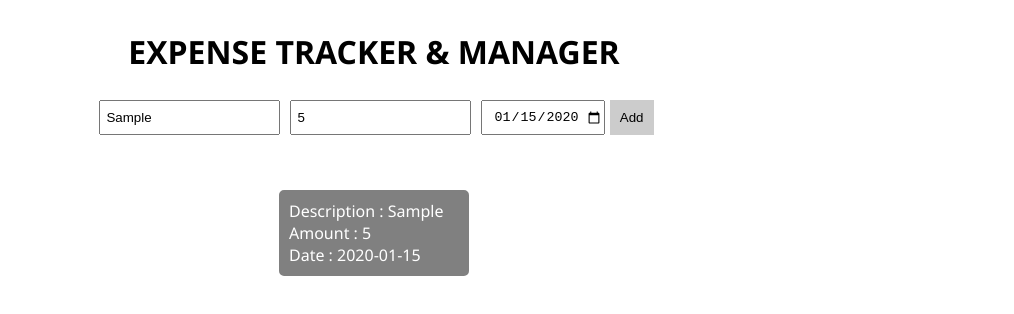
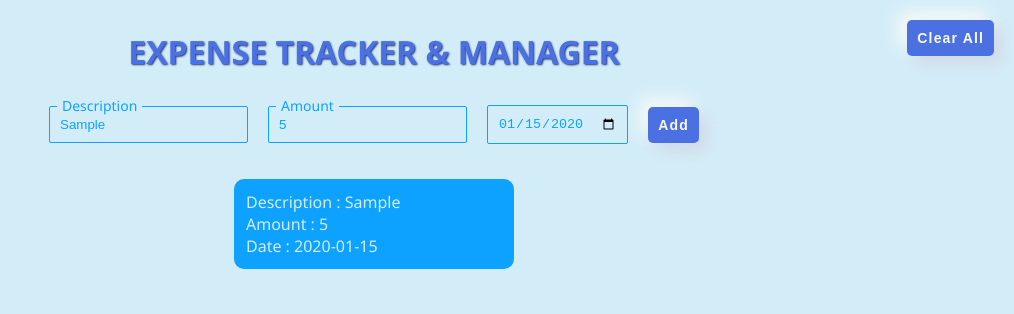
Before and after one commit to D-Ankita/vanillaJs-ExpenseTracker, a plain HTML site: page index.html in a window 1280 px wide. Both pictures are taken after typing "Sample", "5", "2020-01-15" into the empty fields and a click on the button "Add". Shown: the whole page, without its empty margins (266-1280 px from the left). Drawn offline with Linux system fonts and the light colour scheme.

Commit message:
styles added

```diff
--- a/index.html
+++ b/index.html
@@ -4,19 +4,33 @@
     <meta charset="UTF-8" />
     <meta http-equiv="X-UA-Compatible" content="IE=edge" />
     <meta name="viewport" content="width=device-width, initial-scale=1.0" />
-    <title>Expense Tracker</title>
+    <title >Expense Tracker</title>
     <script src="./index.js" defer></script>
     <link rel="stylesheet" href="style.css">
+    <link rel="shortcut icon" href="https://img.icons8.com/3d-fluency/100/000000/money.png" type="image/x-icon">
   </head>
   <body>
-	<h1>EXPENSE TRACKER & MANAGER</h1>
+	<h1 style="color: #4b70e2;text-shadow: 1px 1px 2px #203678;">EXPENSE TRACKER & MANAGER</h1>
+
 	<br>
     <form action="" id="form">
-      <input type="text" placeholder="Description" id="des" required />
-      <input type="number" placeholder="Amount" id="amt" required />
-      <input type="date" id="date" />
+        <div class="input-group">
+          <input type="text" class="input" placeholder=" " id="des" required/>
+          <label class="placeholder">Description</label>
+          </div>
+        <div class="input-group">
+          <input type="number" class="input" placeholder=" " id="amt" required/>
+          <label class="placeholder">Amount</label>
+          </div>
+          <div class="input-group">
+            <input type="date" class="input" placeholder=" " id="date" required/>
+            <label class="placeholder"></label>
+            </div>
+
       <button type="submit">Add</button>
+      <button type="reset" class="resetBtn">Clear All</button>
     </form>
+
     <div id="root">
     </div>
   </body>
--- a/index.js
+++ b/index.js
@@ -1,5 +1,8 @@
 let form = document.getElementById("form");
-let expenseList = [];
+let expenseList = JSON.parse(localStorage.getItem('expenseList')) || [];
+if (JSON.parse(window.localStorage.getItem('expenseList')) !== null) {
+	initialState = JSON.parse(window.localStorage.getItem('expenseList'))
+}
 
 function expense(desc, amt, date) {
   return (expenseObj = {
@@ -9,17 +12,27 @@ function expense(desc, amt, date) {
   });
 }
 
+
+
+
 form.addEventListener("submit", (e) => {
   e.preventDefault();
   let description = e.target.des.value;
   let amount = e.target.amt.value;
   let date = e.target.date.value;
-
   let newExpense = new expense(description, amount, date);
   expenseList.push(newExpense);
   console.log(expenseList);
+  addToLocalStorage(expenseList)
   addExpense();
 });
+
+form.addEventListener("reset",(e)=>{
+  console.log("clicked Clear");
+  expenseList=[]
+  addToLocalStorage(expenseList)
+  document.getElementById("root").innerHTML="";
+})
 
 function addExpense() {
   let div = document.createElement("div");
@@ -36,4 +49,19 @@ function addExpense() {
     div.className = "expense";
     document.getElementById("root").appendChild(div);
   }
+  addToLocalStorage(expenseList)
 }
+
+const addToLocalStorage = (expenseList) => {
+  localStorage.setItem('expenseList', JSON.stringify(expenseList));
+}
+
+const getFromLocalStorage = (expenseList) => {
+  expenseList.forEach((expense)=>{
+    addExpense();
+  })
+}
+
+if (localStorage.getItem('expenseList') !== null){
+  getFromLocalStorage(expenseList);
+}
--- a/style.css
+++ b/style.css
@@ -10,6 +10,7 @@
 	flex-direction: column;
 	font-family: "Segoe UI", Tahoma, Geneva, Verdana, sans-serif;
 	margin-top: 30px;
+	background: #d3edf8;
 }
 form {
 	display: flex;
@@ -18,30 +19,33 @@
 	margin: auto;
 	align-items: center;
 	justify-content: center;
-	/* border: 5px solid black; */
 	flex-wrap: wrap;
 }
-    form input {
+/* form input {
 	margin: 5px;
 	height: 35px;
 	text-indent: 5px;
-    }
-    form button {
+} */
+/* form button {
 	height: 35px;
 	border: none;
 	background: rgba(0, 0, 0, 0.2);
 	padding: 10px;
-    }
+	margin: 10px;
+} */
+
 .expense {
-      background: gray;
-      margin-top: 25px;
+	/* background-color: #d3edf8; */
+  background-color: #0da2ff;
+	margin-top: 5px;
 	padding: 10px;
-      width: 200px;
-      color: white;
-	border: 5px solid rgb(255, 255, 255);
+	width: 280px;
+	/* color: #0da2ff; */
+	color: #d3edf8;
+	border: 2px solid #0da2ff;
 	border-radius: 10px;
 }
-    #root{
+#root {
 	display: flex;
 	align-items: center;
 	justify-content: space-evenly;
@@ -50,3 +54,86 @@
 	overflow-wrap: normal;
 	flex-wrap: wrap;
 }
+
+.input-group {
+	position: relative;
+	margin: 10px;
+}
+
+.input {
+	padding: 10px;
+
+	background: #d3edf8;
+
+	border-radius: 2px;
+  color: #0da2ff;
+	outline: none;
+
+	/* color: #444444; */
+
+	border: 1px solid #0da2ff;
+
+}
+
+.placeholder {
+	position: absolute;
+
+	top: 10px;
+
+	left: 8px;
+
+	font-size: 14px;
+
+	padding: 0px 5px;
+
+	color: #0da2ff;
+
+	transition: 0.3s;
+
+	pointer-events: none;
+
+}
+
+.input:focus + .placeholder,
+.input:not(:placeholder-shown) + .placeholder {
+	top: -10px;
+  color: #0da2ff;
+	background-color: #d3edf8;
+
+
+}
+
+input[type="text"]:focus {
+	background: #d3edf8;
+}
+input[type="text"]:active {
+	background: #d3edf8;
+}
+
+ button{
+	/* width: 180px; */
+	/* height: 50px; */
+	border-radius: 5px;
+cursor: pointer;
+font-weight: 700;
+	font-size: 14px;
+	letter-spacing: 1.15px;
+	background-color: #4b70e2;
+	color: #f9f9f9;
+	box-shadow: 8px 8px 16px #d1d9e6, -8px -8px 16px #f9f9f9;
+	border: none;
+	outline: none;
+  padding: 10px;
+  margin: 10px;
+}
+input[type="date"]::-webkit-calendar-picker-indicator {
+  color: #0da2ff;
+  cursor: pointer;
+}
+
+.resetBtn{
+  position: fixed;
+  top:10px;
+  right:10px;
+
+}
```
Lines whose indentation alone changed are shown as unchanged.
